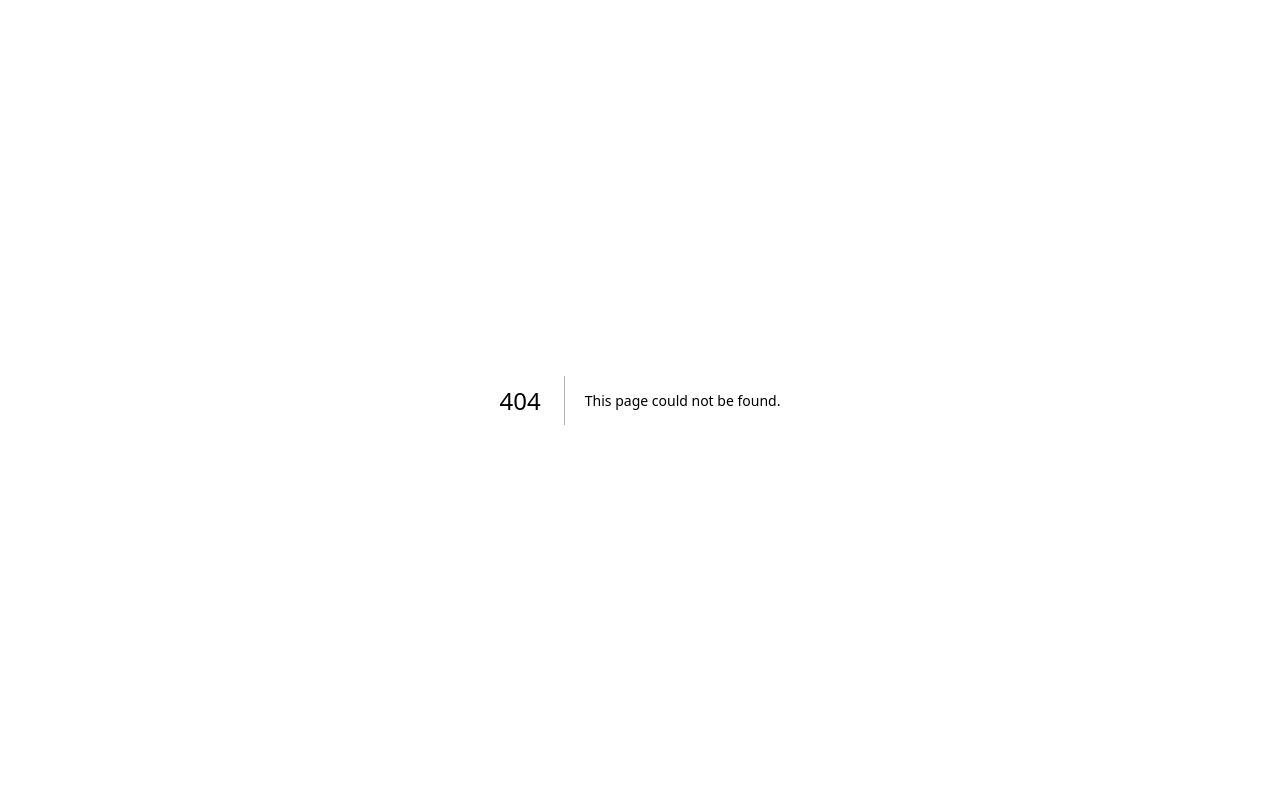
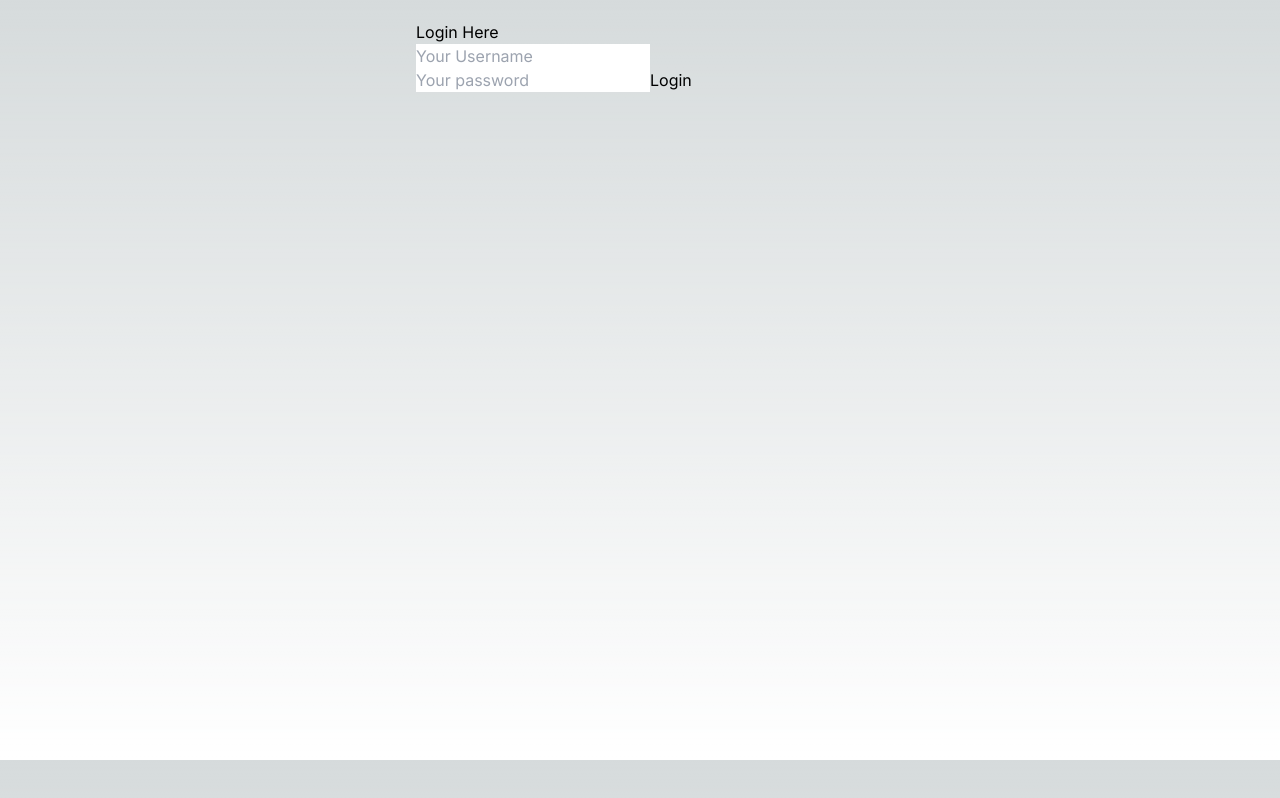
Before and after one commit to codingforentrepreneurs/django-nextjs-frontend, a Next.js app: page /login in a window 1280 px wide. Before the commit this address had no page. Built offline with nearby package versions, Linux system fonts and the light colour scheme.

Commit message:
12 - Submit Form Data with NextJS

```diff
--- /dev/null
+++ b/src/app/login/page.jsx
@@ -0,0 +1,40 @@
+"use client"
+// -> url -> /login
+
+const LOGIN_URL = "http://127.0.0.1:8001/api/token/pair"
+
+export default function Page() {
+
+    async function handleSubmit (event) {
+        event.preventDefault()
+        console.log(event, event.target)
+        const formData = new FormData(event.target)
+        const objectFromForm = Object.fromEntries(formData)
+        const jsonData = JSON.stringify(objectFromForm)
+        const requestOptions = {
+            method: "POST",
+            headers: {
+                "Content-Type": "application/json"
+            },
+            body: jsonData
+        }
+        const response = await fetch(LOGIN_URL, requestOptions)
+        const data = await response.json()
+        console.log(data)
+        if (response.ok) {
+            console.log("logged in")
+        }
+    }
+
+    return <div className="h-[95vh]">
+        <div className='max-w-md mx-auto py-5'>
+            <h1>Login Here</h1>
+            <form onSubmit={handleSubmit}>
+                <input type='text' required name='username' placeholder='Your Username' />
+                <input type='password' required name='password' placeholder='Your password' />
+
+                <button type='submit'>Login</button>
+            </form>
+        </div>
+    </div>
+}
```
